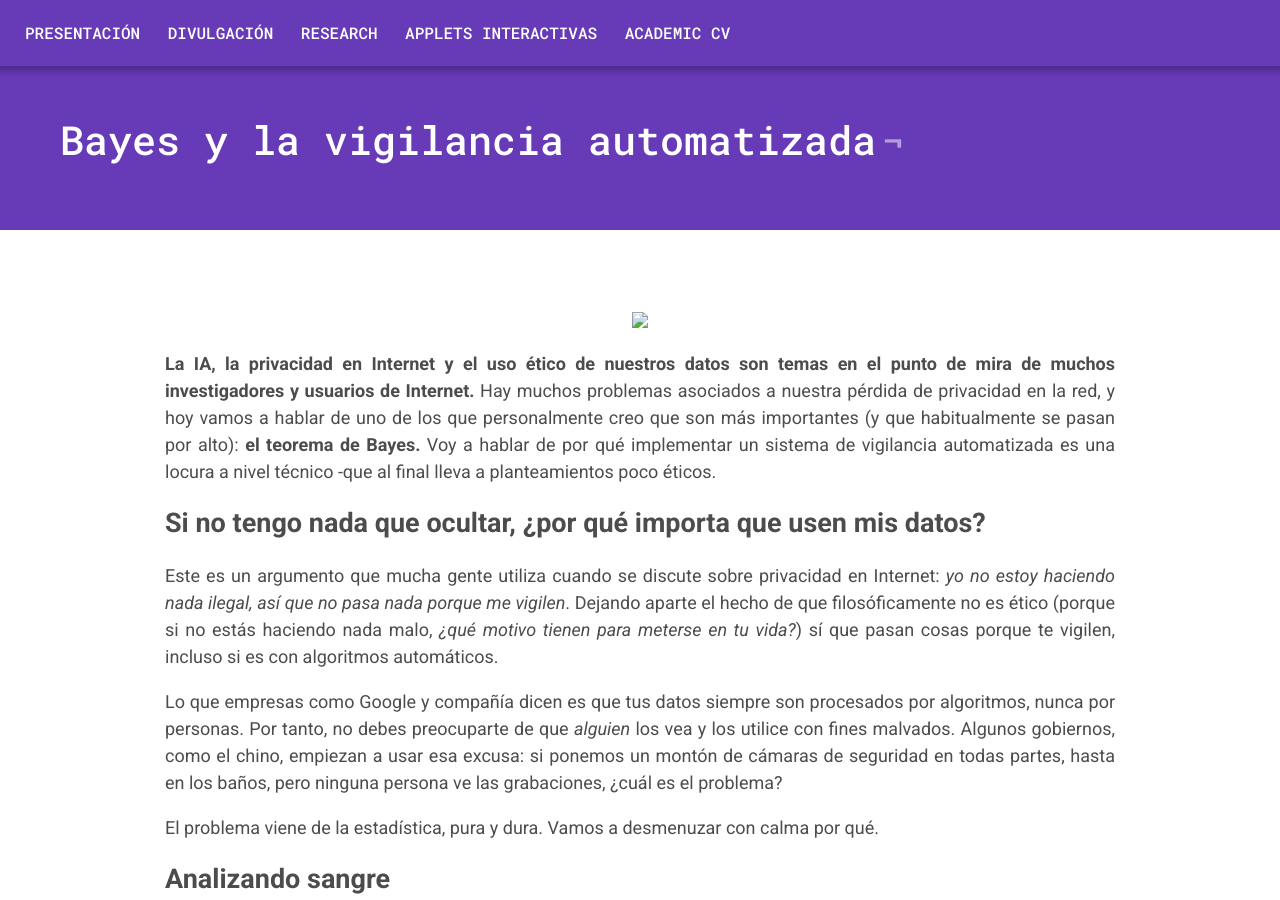
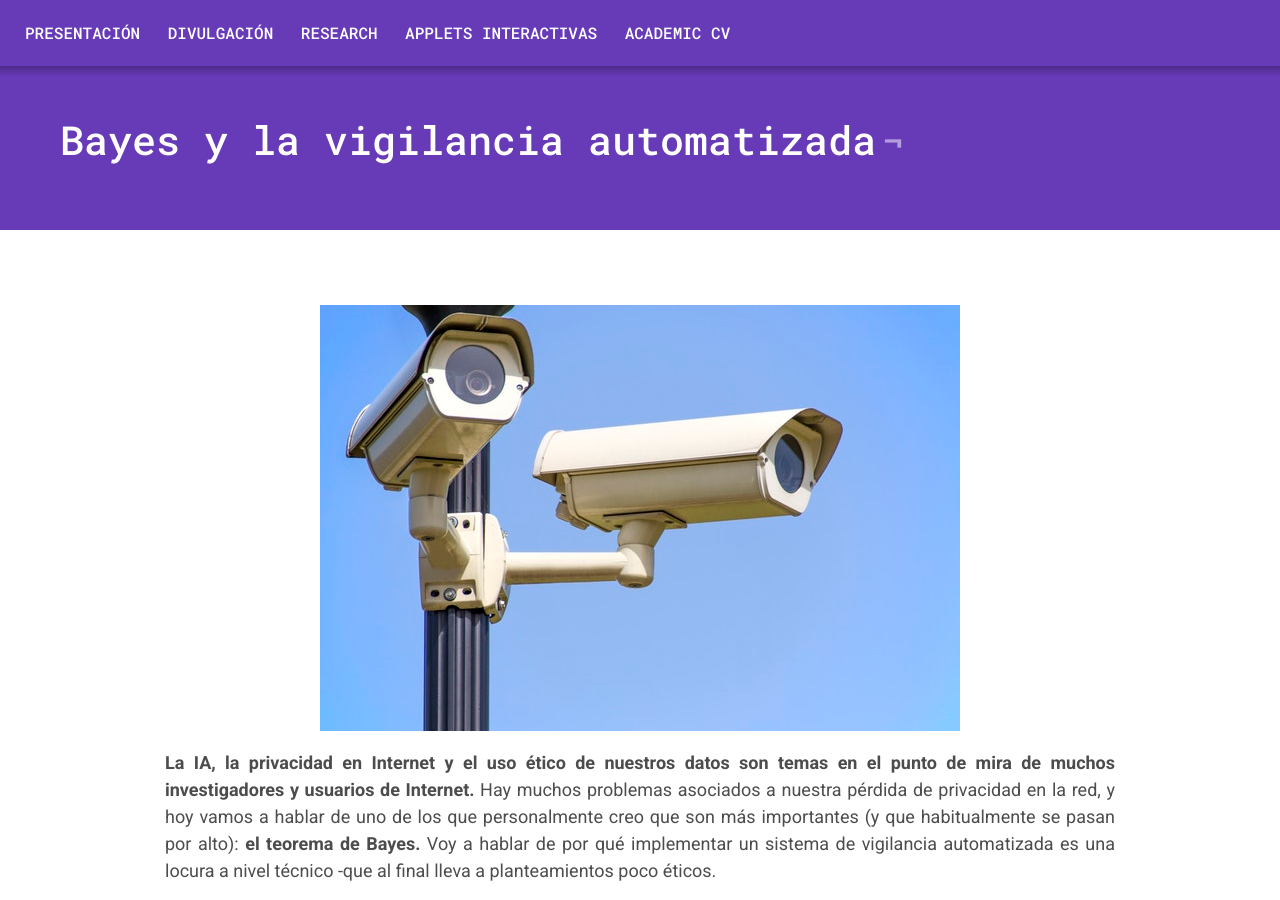
Before and after one commit to VictorSeven/VictorSeven.github.io, a Jekyll site: the page built from _posts/2018/2018-11-16-bayes.md, in a window 1280 px wide and 900 px high. Built offline with Jekyll 4.4.1, drawn with Linux system fonts in a browser that asks for light colours.

Commit message:
Fix Bayes image

```diff
--- a/_posts/2018/2018-11-16-bayes.md
+++ b/_posts/2018/2018-11-16-bayes.md
@@ -8,7 +8,7 @@ tags: ai estadistica opinion
 summary: "Por qué la estadística juega en contra del Big Brother."
 
 tipo: divul
-head_image: "/images/2018/encuestas.jpg"
+head_image: "/images/2018/cameras.jpeg"
 ---
 
 **La IA, la privacidad en Internet y el uso ético de nuestros datos son temas en el punto de mira de muchos investigadores y usuarios de Internet.** Hay muchos problemas asociados a nuestra pérdida de privacidad en la red, y hoy vamos a hablar de uno de los que personalmente creo que son más importantes (y que habitualmente se pasan por alto): **el teorema de Bayes.** Voy a hablar de por qué implementar un sistema de vigilancia automatizada es una locura a nivel técnico -que al final lleva a planteamientos poco éticos.
```
